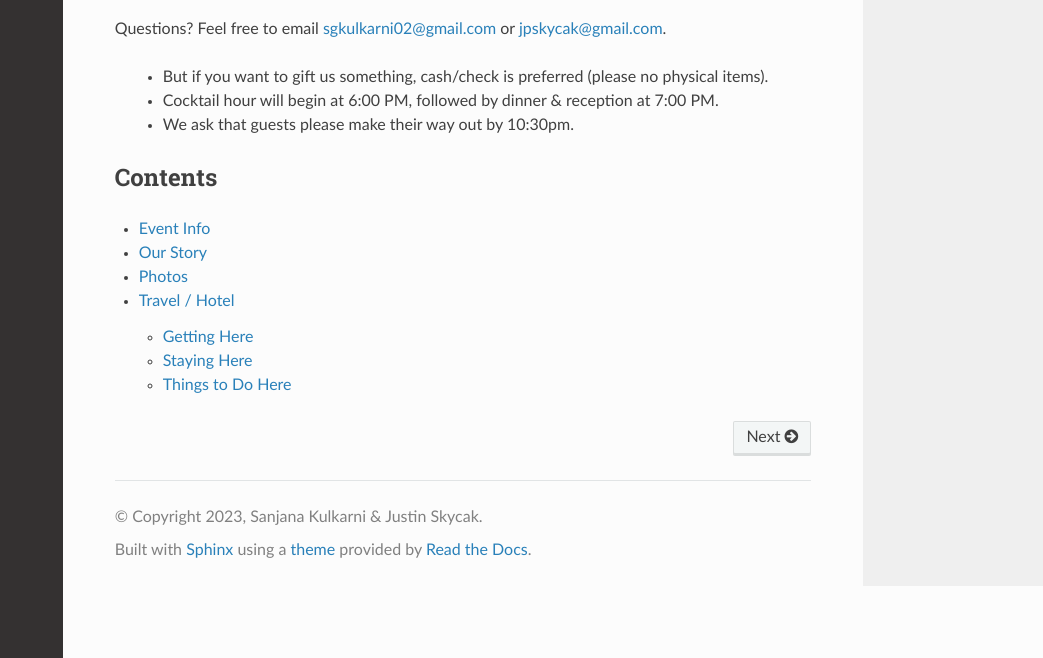
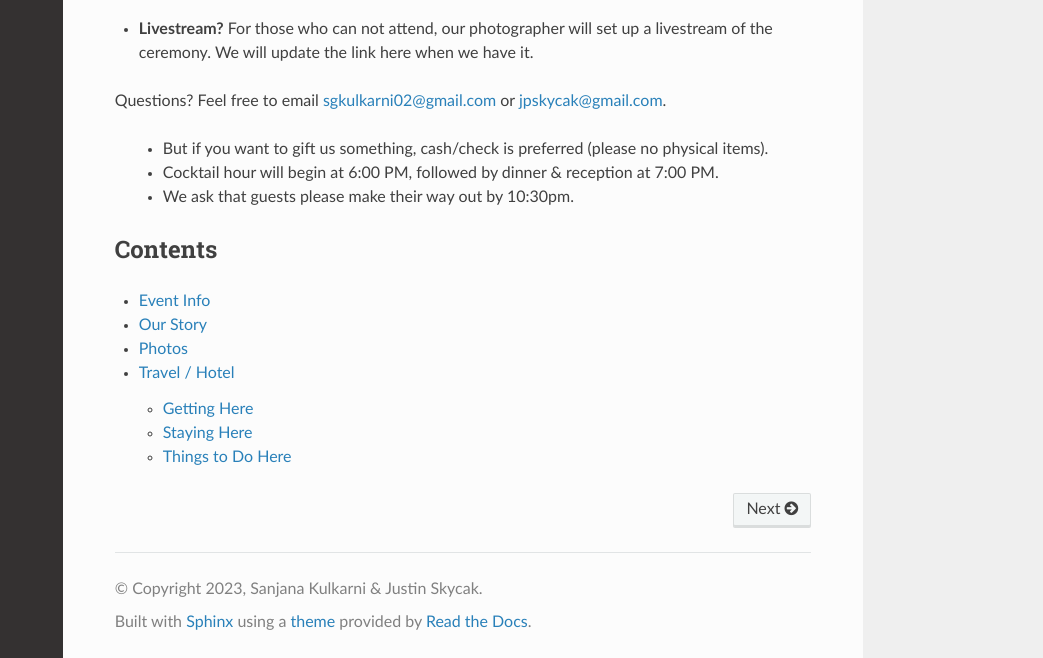
Before and after one commit to jpskycak/wedding, a Sphinx documentation site: the page built from docs/source/index.rst, in a window 1280 px wide and 900 px high, scrolled down 682 px, cut to the strip 242-900 px from the top of the window. Shown: the whole strip, without its empty margins (237-1280 px from the left). Built offline with Sphinx 7.4.7 and the Read the Docs theme 2.0.0, drawn with Linux system fonts in a browser that asks for light colours.

Commit message:
Update event.rst

```diff
--- a/docs/source/event.rst
+++ b/docs/source/event.rst
@@ -29,6 +29,9 @@ Here is the important info:
 \
 
 * **Registry?** Your presence is the only gift we need :D
+\
+
+* **Livestream?** For those who can not attend, our photographer will set up a livestream of the ceremony. We will update the link here when we have it.
 
 Questions? Feel free to email sgkulkarni02@gmail.com or jpskycak@gmail.com.
 
```
